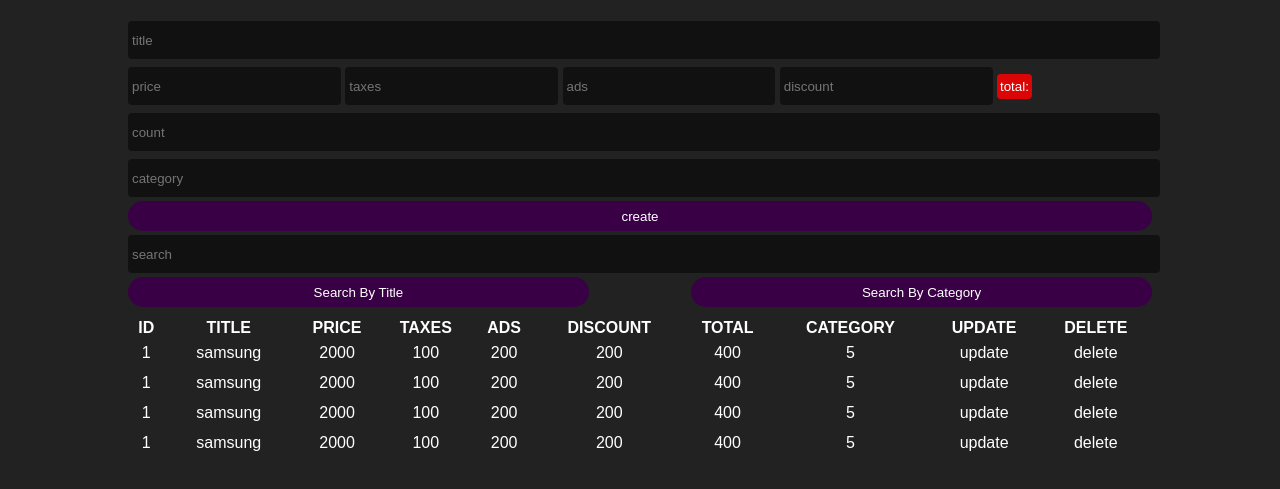
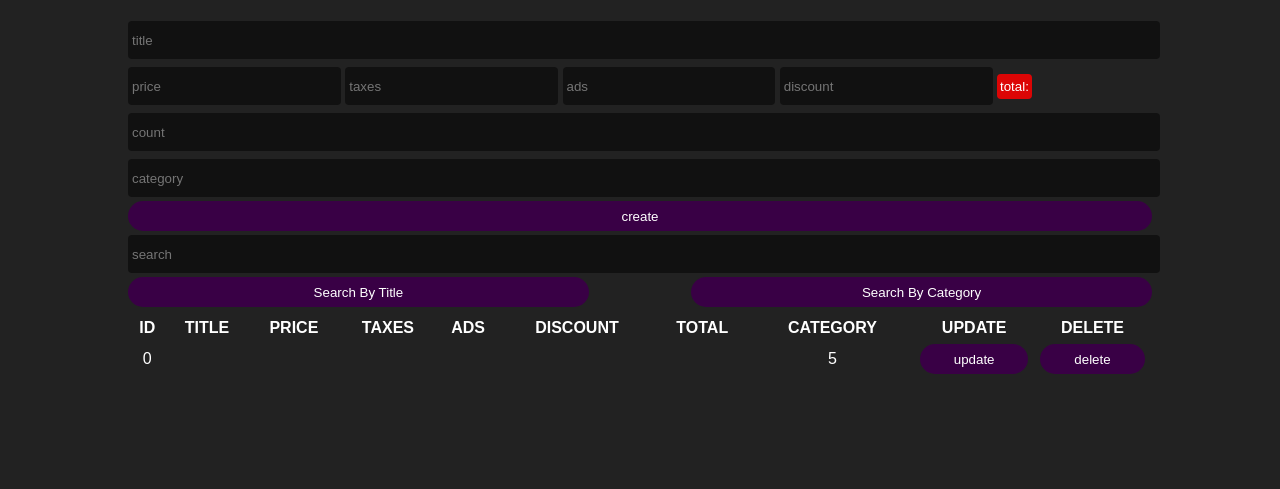
Before and after one commit to ibrahim1i1/cruds-, a plain HTML site: page index.HTML in a window 1280 px wide. Both pictures are taken after typing "5", "Sample" into the empty fields and a click on the button "create". Shown: the part 69-558 px from the top of the page. Drawn offline with Linux system fonts and the light colour scheme.

Commit message:
read data js

```diff
--- a/index.HTML
+++ b/index.HTML
@@ -50,7 +50,7 @@
                                 <th>delete</th>
                             </tr>
                         </thead>
-                        <tbody>
+                        <tbody id="tbody">
                             <tr>
                                 <td>1</td>
                                 <td>samsung</td>
@@ -61,44 +61,7 @@
                                 <td>400</td>
                                 <td>5</td>
                                 <td>update</td>
-                                <td>delete</td>
-                            </tr>
-                            <tr>
-                                <td>1</td>
-                                <td>samsung</td>
-                                <td>2000</td>
-                                <td>100</td>
-                                <td>200</td>
-                                <td>200</td>
-                                <td>400</td>
-                                <td>5</td>
-                                <td>update</td>
-                                <td>delete</td>
-                            </tr>
-                            <tr>
-                                <td>1</td>
-                                <td>samsung</td>
-                                <td>2000</td>
-                                <td>100</td>
-                                <td>200</td>
-                                <td>200</td>
-                                <td>400</td>
-                                <td>5</td>
-                                <td>update</td>
-                                <td>delete</td>
-                            </tr>
-                            <tr>
-                                <td>1</td>
-                                <td>samsung</td>
-                                <td>2000</td>
-                                <td>100</td>
-                                <td>200</td>
-                                <td>200</td>
-                                <td>400</td>
-                                <td>5</td>
-                                <td>update</td>
-                                <td>delete</td>
-                            </tr>
+                                <td><button id="update">update</button></td>
                         </tbody>
                     </table>
                 </div>
--- a/main.js
+++ b/main.js
@@ -40,6 +40,7 @@ submit.onclick = function(){
    dataPro.push(newPro);
    localStorage.setItem('product', JSON.stringify(dataPro));
    clearData()
+   showData()
 }
 // clear inputs
 function clearData(){
@@ -52,3 +53,24 @@ function clearData(){
    count.value = '';
    category.value = '';
 }
+// read
+function showData(){
+   let table = '';
+   for(let i = 0 ;i < dataPro.length ;i++){
+      table += `
+       <tr>
+         <td>${i}</td>
+         <td>${dataPro[i].title}</td>
+         <td>${dataPro[i].price}</td>
+         <td>${dataPro[i].taxes}</td>
+         <td>${dataPro[i].ads}</td>
+         <td>${dataPro[i].discount}</td>
+         <td>${dataPro[i].total}</td>
+         <td>${dataPro[i].count}</td>
+         <td><button id="update">update</button></td>
+         <td><button id="delete">delete</button></td>
+       </tr>
+      `
+   }
+   document.getElementById('tbody').innerHTML = table;
+}
```
